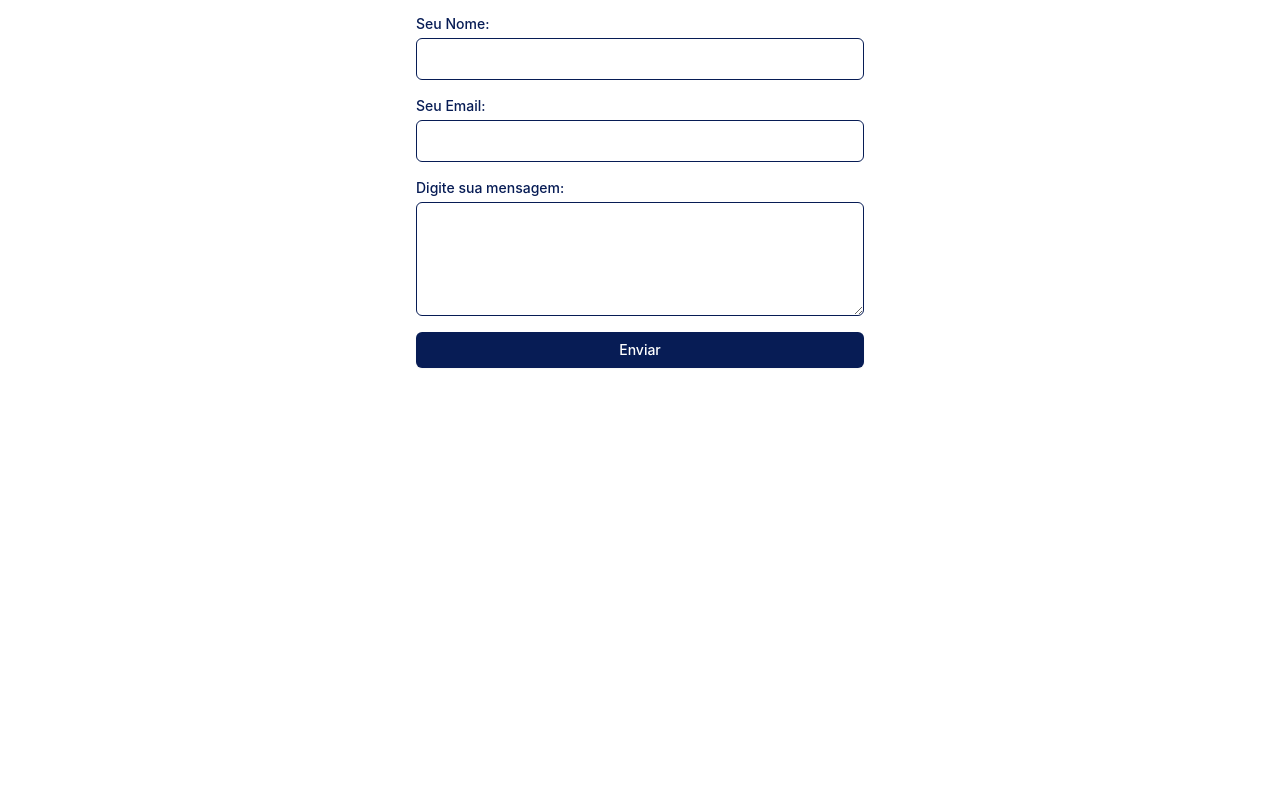
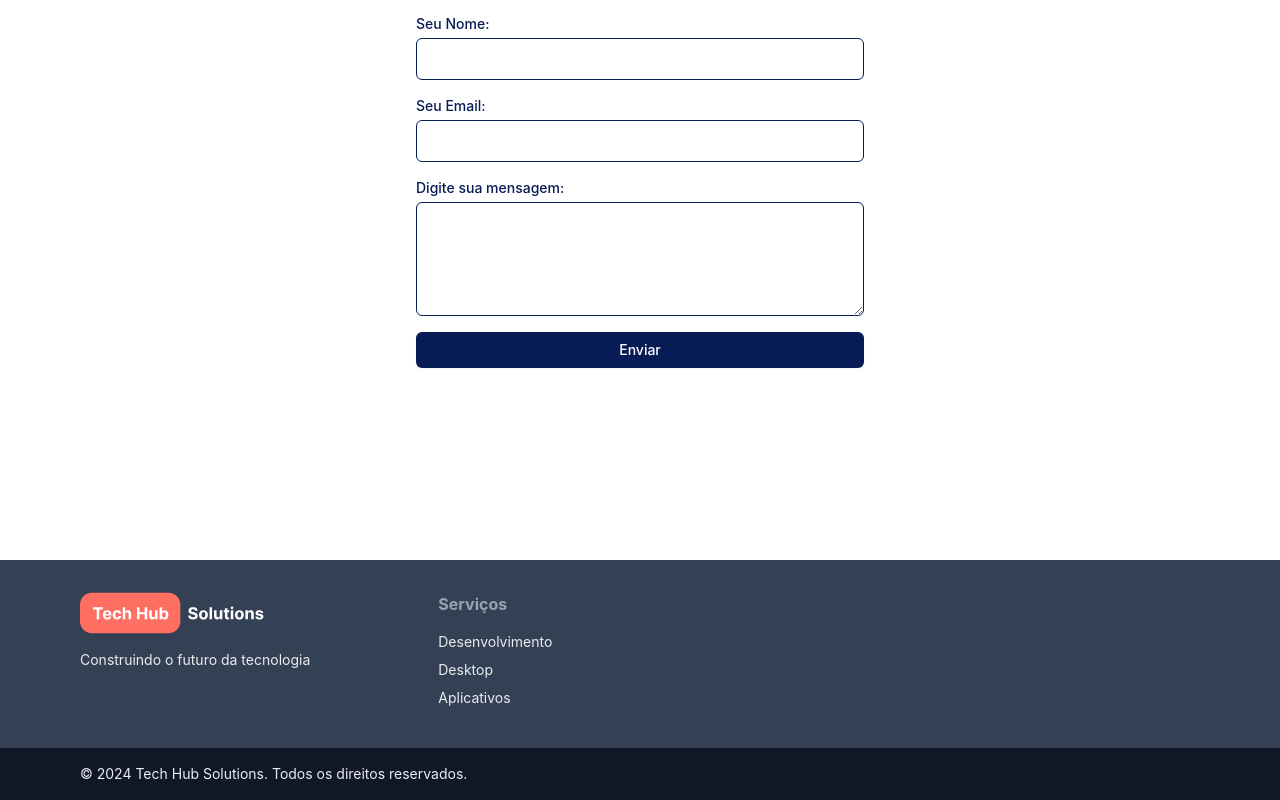
Before and after one commit to Denis78-sys/tech-hub-solutions, a Nuxt app: page / in a window 1280 px wide. Shown: the part 1818-2618 px from the top of the page. Before the commit the page ends 2194 px from the top, so only its background shows below. Built offline with nearby package versions, Linux system fonts and the light colour scheme.

Commit message:
13º commit, footer

```diff
--- /dev/null
+++ b/components/organisms/Rodape.vue
@@ -0,0 +1,43 @@
+<!-- eslint-disable vue/multi-word-component-names -->
+<template>
+  <div class="rodape">
+    <div class="bg-bg-footer1 flex justify-center lg:mt-48 md:mt-24 sm:mt-14 pb-8">
+      <Container
+        class="flex md:flex-row sm:flex-col content-center md:gap-32 sm:gap-4 mt-8"
+      >
+        <div class="md:mb-0 sm:mb-8">
+          <a href="" class="md:w-36 sm:w-24">
+            <img :src="require('@/assets/images/LOGO2.svg')" alt="Logo2" />
+          </a>
+          <p class="text-fonte-footer text-sm mt-4">
+            Construindo o futuro da tecnologia
+          </p>
+        </div>
+        <div>
+          <h3 class="font-bold text-cinza mb-4">Serviços</h3>
+          <ul class="text-fonte-footer text-sm gap-4">
+            <li class="mb-2"><a href="">Desenvolvimento</a></li>
+            <li class="mb-2"><a href="">Desktop</a></li>
+            <li class="mb-2"><a href="">Aplicativos</a></li>
+          </ul>
+        </div>
+      </Container>
+    </div>
+    <div class="bg-bg-footer2 flex justify-center">
+        <Container>
+            <p class="text-fonte-footer text-sm pt-4 pb-4">&copy; 2024 Tech Hub Solutions. Todos os direitos reservados.</p>
+
+        </Container>
+    </div>
+  </div>
+</template>
+
+<script>
+export default {
+  setup() {
+    return {};
+  },
+};
+</script>
+
+<style scoped></style>
--- a/components/templates/HomeTemplate.vue
+++ b/components/templates/HomeTemplate.vue
@@ -1,5 +1,6 @@
 <template>
-  <div class="home-template flex justify-center mb-2">
+  <div class="home-template">
+    <div class="flex justify-center mb-2">
       <Container>
         <Header />
         <Titulos />
@@ -7,6 +8,8 @@
         <Sobre />
         <Contato />
       </Container>
+    </div>
+    <Rodape />
   </div>
 </template>
 
--- a/tailwind.config.js
+++ b/tailwind.config.js
@@ -59,8 +59,11 @@ module.exports = {
       'azul-700': '#041447',
       'laranja': '#FF6F61',
       'branco': '#FFFFFF',
-      'verde-botao': '#03A613'
-
+      'verde-botao': '#03A613',
+      'bg-footer1': '#344054',
+      'bg-footer2': '#101828',
+      'fonte-footer': '#EAECF0',
+      'cinza': '#98A2B3'
     },
   },
   plugins: [],
```
Also changed, not shown: assets/images/LOGO2.svg (added). Lines whose indentation alone changed are shown as unchanged.
